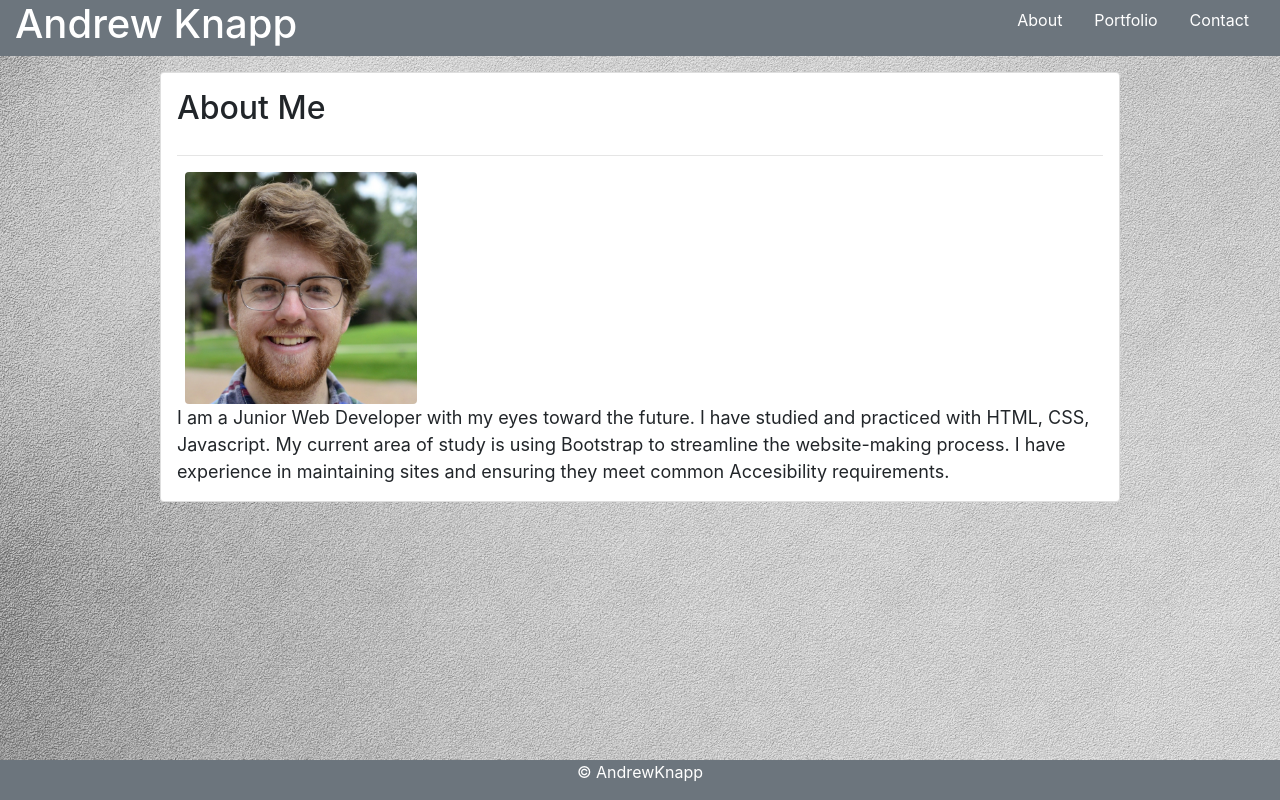
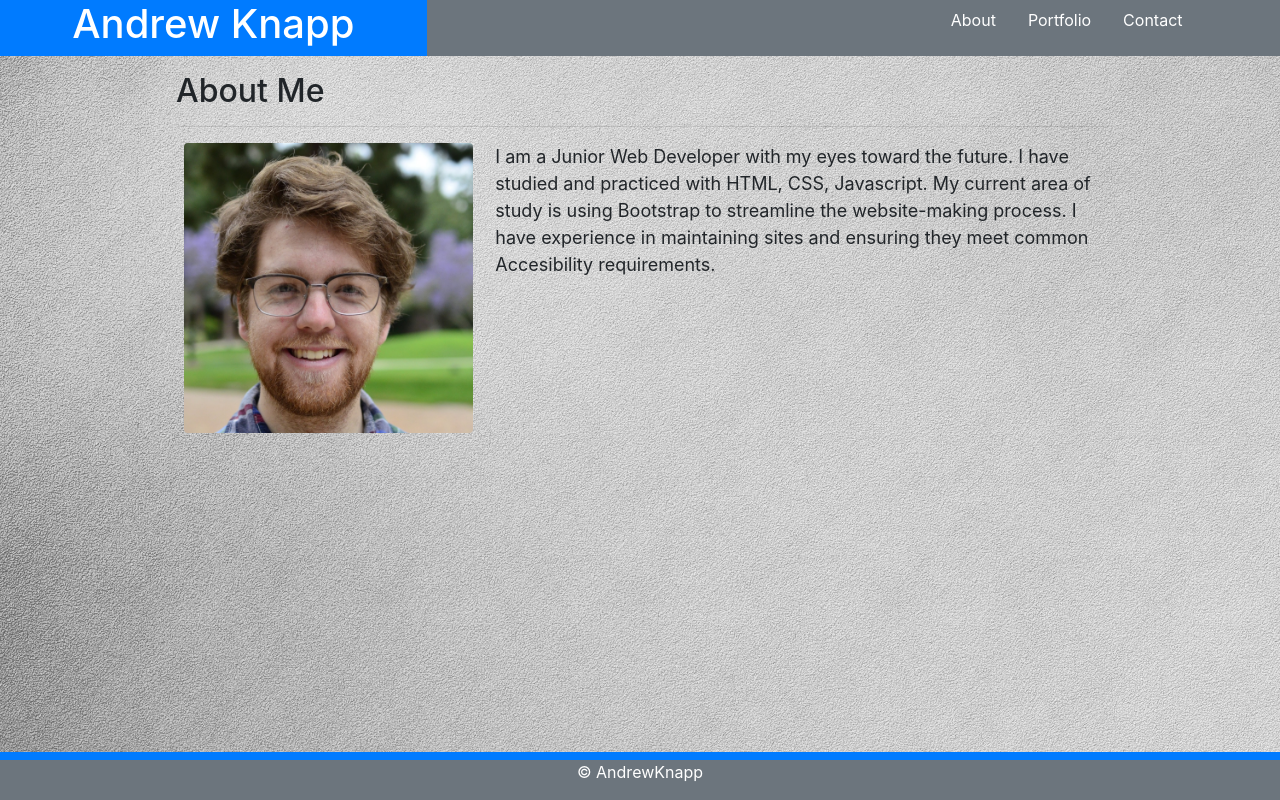
Before and after one commit to andrewjknapp/Portfolio_Andrew_Knapp, a plain HTML site: page index.html in a window 1280 px wide. Drawn offline with nearby package versions, Linux system fonts and the light colour scheme.

Commit message:
Fixed loss of css formatting

```diff
--- a/assets/style.css
+++ b/assets/style.css
@@ -7,9 +7,7 @@ h1 {
     color: white;
 }
 
-#headshot {
-    width: 25%;
-}
+
 
 span {
     font-size: large;
--- a/index.html
+++ b/index.html
@@ -16,22 +16,24 @@
 <body>
 
   <!-- Defines Header with name and navbar -->
-  <header class="container-fluid bg-secondary mx-0">
+  <header class="container-fluid mx-0 bg-secondary">
     <div class="row">
-      <div class="col-sm">
-        <a href="index.html"><h1>Andrew Knapp</h1></a>
+      <div class="col-md-4 col-sm-12 bg-primary">
+        <a href="index.html"><h1 class="text-white text-center">Andrew Knapp</h1></a>
       </div>
 
-      <div class="col-sm">
-        <ul class="nav justify-content-end">
+      <div class="col-md-4 col-sm-0"></div>
+
+      <div class="col-md-4 col-sm-12">
+        <ul class="nav justify-content-center">
           <li class="nav-item">
-            <a class="nav-link" href="index.html">About</a>
+            <a class="nav-link text-white" href="index.html">About</a>
           </li>
           <li class="nav-item">
-            <a class="nav-link" href="portfolio.html">Portfolio</a>
+            <a class="nav-link text-white" href="portfolio.html">Portfolio</a>
           </li>
           <li class="nav-item">
-            <a class="nav-link" href="contact.html">Contact</a>
+            <a class="nav-link text-white" href="contact.html">Contact</a>
           </li>
         </ul>
       </div>
@@ -39,15 +41,24 @@
     </div>
   </header>
 
-  <main class="card mt-3 mx-auto w-75 p-3">
-    <h2 class="card-title">About Me</h2>
+  <main class="container mb-5 mx-auto w-75 p-3">
+    <h2 class="title">About Me</h2>
     <hr>
-    <img id="headshot" class="rounded float-left mx-2" src="assets/images/headshot.jpg">
-    <span>
-      I am a Junior Web Developer with my eyes toward the future. I have studied and practiced with HTML, CSS, Javascript.
-      My current area of study is using Bootstrap to streamline the website-making process. I have experience in maintaining
-      sites and ensuring they meet common Accesibility requirements.
-    </span>
+    <div class="row">
+
+    <div class="col-md-4">
+      <img id="headshot" class="rounded float-left mx-2 w-100 d-inline-block" src="assets/images/headshot.jpg">
+    </div>
+
+    <div class="col-md-8">
+      <span>
+        I am a Junior Web Developer with my eyes toward the future. I have studied and practiced with HTML, CSS, Javascript.
+        My current area of study is using Bootstrap to streamline the website-making process. I have experience in maintaining
+        sites and ensuring they meet common Accesibility requirements.
+      </span>
+    </div>
+    </div>
+
   </main>
 
 
@@ -55,7 +66,8 @@
 
 
   <!-- Defines footer -->
-  <footer class="container-fluid fixed-bottom bg-secondary">
+  <footer class="container-fluid fixed-bottom bg-secondary p-0">
+    <div class="container-fluid bg-primary p-1"> </div>
     <p class="text-white text-center">
       &copy; AndrewKnapp
     </p>
```
